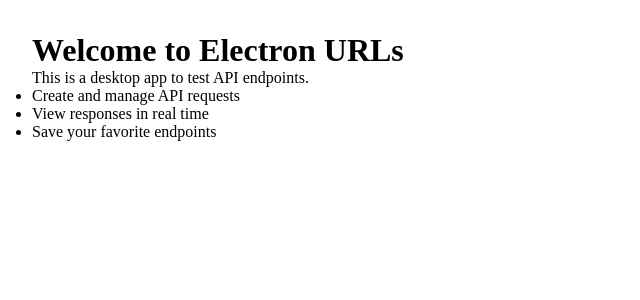
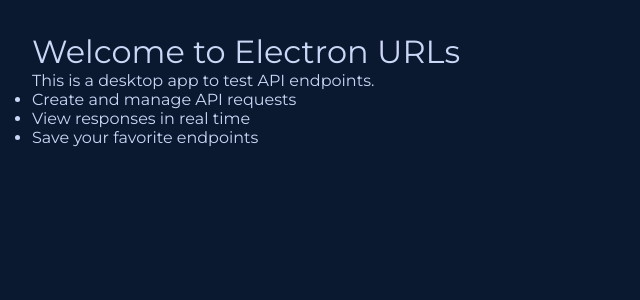
Before and after one commit to FourSeasonsWinter/electron-urls, a React (Vite) app: page / in a window 1280 px wide. Shown: the top 300 px of the page, without its empty margins (0-640 px from the left). Built offline with nearby package versions, Linux system fonts and the light colour scheme.

Commit message:
Add custom font

```diff
--- a/src/components/App.css
+++ b/src/components/App.css
@@ -1,3 +1,7 @@
 main {
   padding: 2rem;
 }
+
+h1 {
+  font-weight: 400;
+}
--- a/src/index.css
+++ b/src/index.css
@@ -1,5 +1,34 @@
+:root {
+  --color-bg: #0a192f;
+  --color-surface: #112240; /* card/panel backgrounds */
+  --color-primary: #2563eb; /* buttons */
+  --color-primary-light: #38bdf8; /* hover/focus */
+  --color-text: #ccd6f6; /* main text */
+  --color-text-muted: #8892b0; /* secondary text */
+}
+
 * {
   margin: 0;
   padding: 0;
   box-sizing: border-box;
 }
+
+@font-face {
+  font-family: 'Montserrat';
+  src: url('/fonts/Montserrat-Regular.ttf') format('truetype');
+  font-weight: 400;
+  font-style: normal;
+}
+
+@font-face {
+  font-family: 'Montserrat';
+  src: url('/fonts/Montserrat-Bold.ttf') format('truetype');
+  font-weight: 700;
+  font-style: normal;
+}
+
+body {
+  background-color: var(--color-bg);
+  color: var(--color-text);
+  font-family: 'Montserrat', Helvetica, sans-serif;
+}
```
Also changed, not shown: public/fonts/Montserrat-Bold.ttf (added), public/fonts/Montserrat-Regular.ttf (added).
